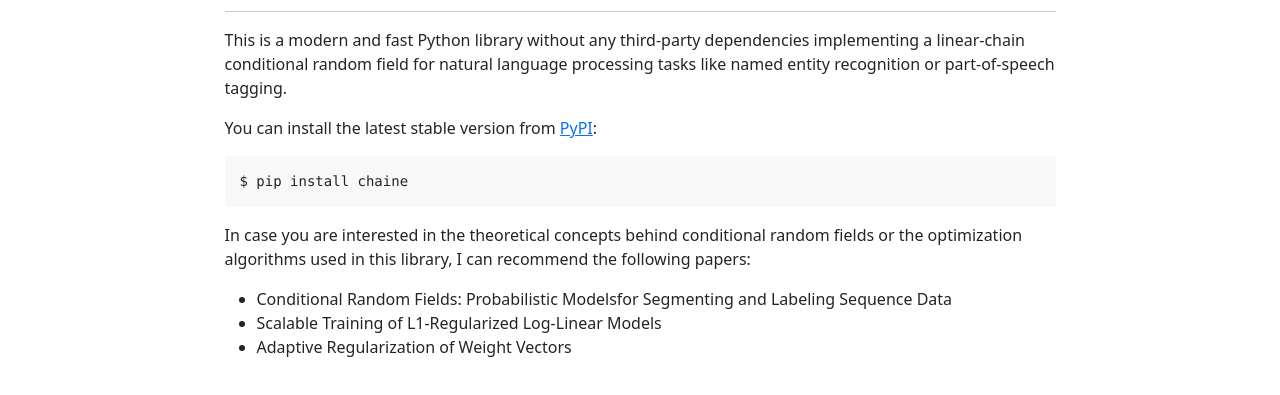
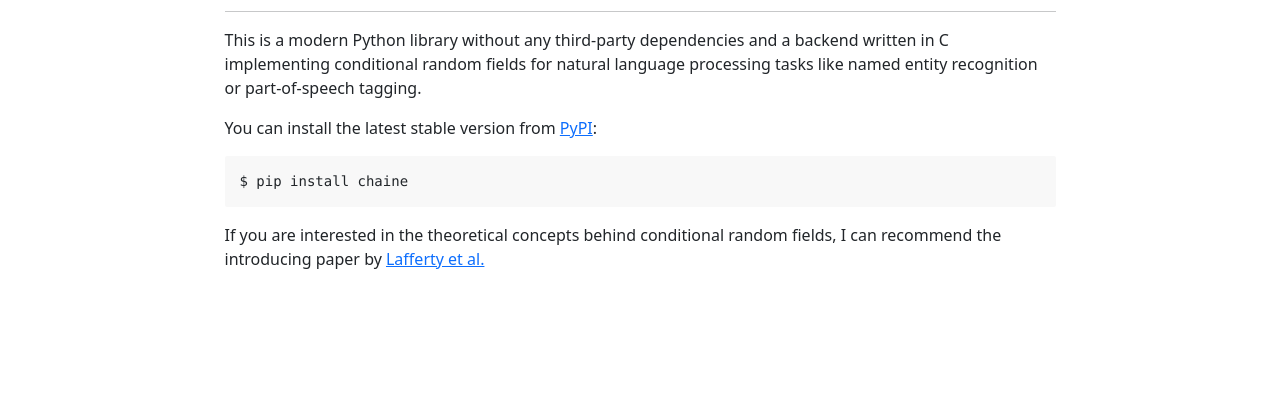
Before and after one commit to severinsimmler/chaine, a plain HTML site: page index.html in a window 1280 px wide. Shown: the part 139-534 px from the top of the page. Drawn offline with nearby package versions, Linux system fonts and the light colour scheme.

Commit message:
chore: update documentation

```diff
--- a/index.html
+++ b/index.html
@@ -27,22 +27,16 @@
             <div class="col-9">
                 <h1>A Lightweight Conditional Random Field</h1>
                 <hr>
-                <p>This is a modern and fast Python library without any third-party dependencies implementing a
-                    linear-chain conditional random field for natural language processing tasks like named entity
+                <p>This is a modern Python library without any third-party dependencies and a backend written in C
+                    implementing conditional random fields for natural language processing tasks like named entity
                     recognition or part-of-speech tagging.</p>
-                <p>
-                    You can install the latest stable version from <a href="https://pypi.org/project/chaine">PyPI</a>:
+                <p>You can install the latest stable version from <a href="https://pypi.org/project/chaine">PyPI</a>:
                 <pre class="code-block">$ pip install chaine</pre>
                 </p>
-                <p>In case you are interested in the theoretical concepts behind conditional random fields or the
-                    optimization algorithms used in this library, I can recommend the following papers:
-                <ul>
-                    <li>Conditional Random Fields: Probabilistic Modelsfor Segmenting and Labeling Sequence Data</li>
-                    <li>Scalable Training of L1-Regularized Log-Linear Models</li>
-                    <li>Adaptive Regularization of Weight Vectors</li>
-                </ul>
-
-                </p>
+                <p>If you are interested in the theoretical concepts behind conditional random fields, I can recommend
+                    the introducing paper by <a
+                        href="https://repository.upenn.edu/cgi/viewcontent.cgi?article=1162&context=cis_papers">Lafferty
+                        et al.</a></p>
             </div>
             <div class="col"></div>
         </div>
```
Also changed, not shown: usage.html (+1 -1 lines).
